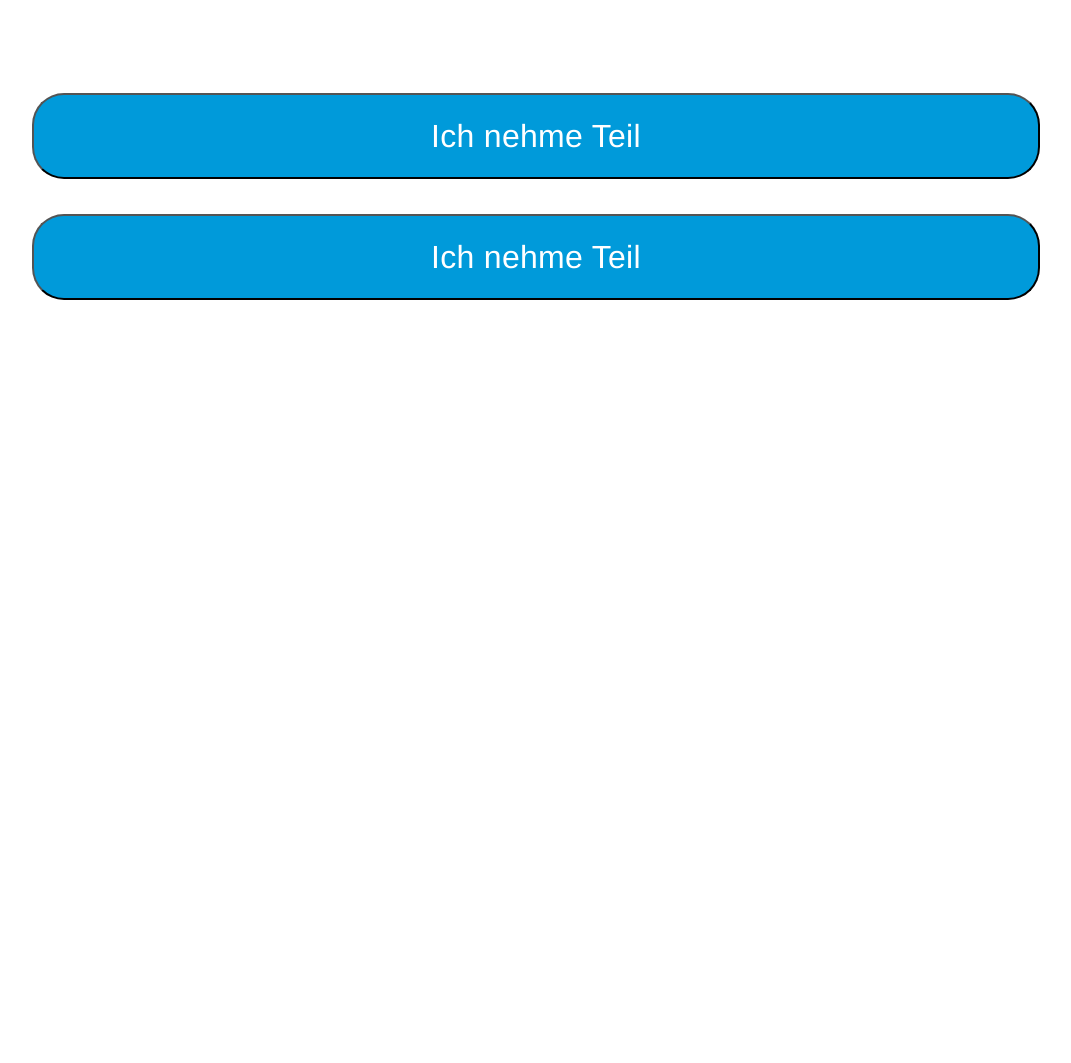
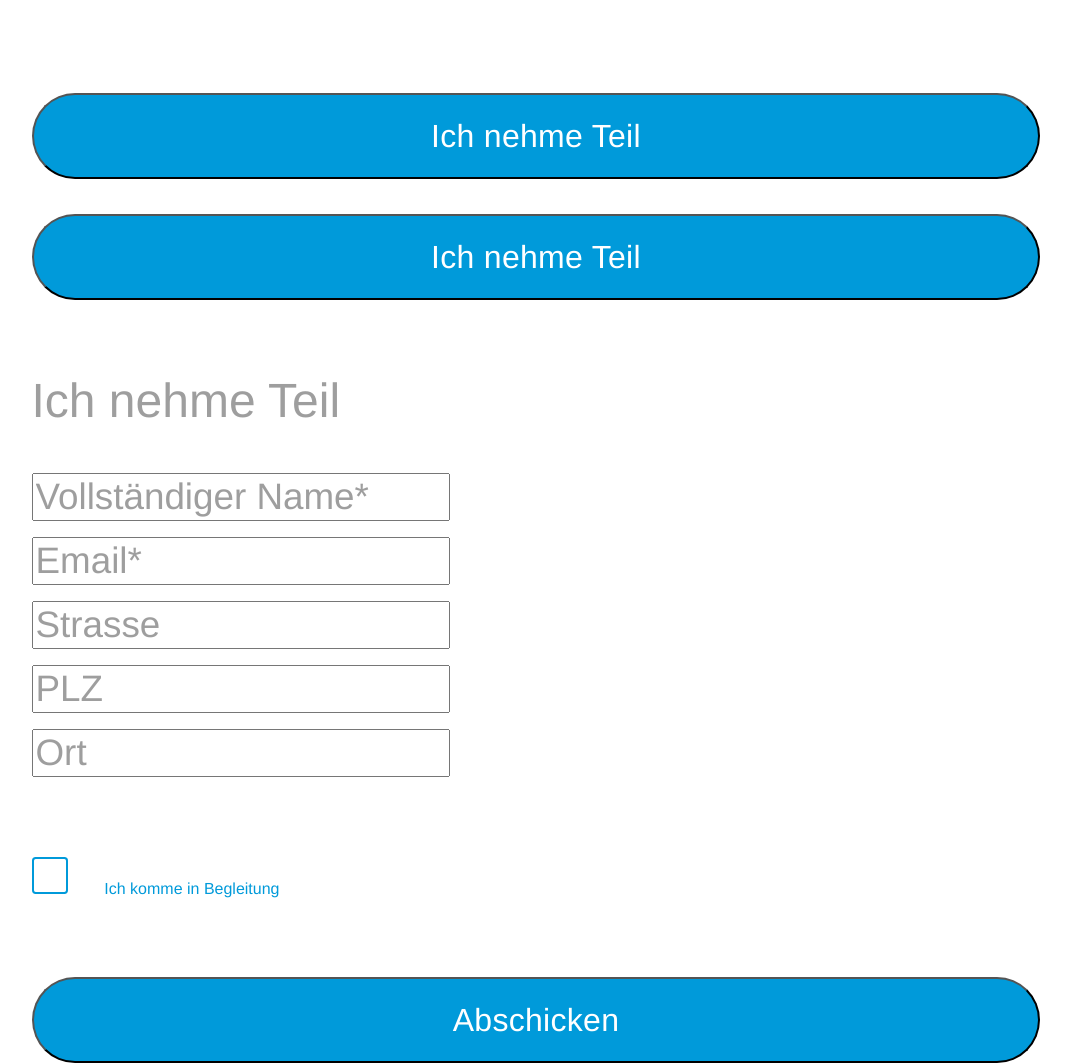
Before and after one commit to benisburgers/landing_page, a plain HTML site: page index.html in a window 1280 px wide. Shown: the part 1607-2670 px from the top of the page, without its empty margins (104-1175 px from the left). Before the commit the page ends 1907 px from the top, so only its background shows below. Drawn offline with nearby package versions, Linux system fonts and the light colour scheme.

Commit message:
Add form_positive to page

```diff
--- a/index.html
+++ b/index.html
@@ -54,12 +54,34 @@
               </div>
             </div>
             <div class="button-container grid">
-              <button type="button" name="button" class="">Ich nehme Teil</button>
-              <button type="button" name="button" class="">Ich nehme Teil</button>
+              <button type="button" name="button">Ich nehme Teil</button>
+              <button type="button" name="button">Ich nehme Teil</button>
             </div>
           </div>
         </section>
-        <section class="signup-page">
+        <section class="signup-page grid mobile-padding">
+          <div class="body">
+            <h1 class="mobile-heading">Ich nehme Teil</h1>
+            <div class="form-container">
+              <input type="text" name="name" placeholder="Vollständiger Name*" id="vname">
+              <input type="text" name="email" placeholder="Email*" id="email">
+              <input type="text" name="strasse" placeholder="Strasse" id="strasse" class="missing">
+              <input type="text" name="plz" placeholder="PLZ" id="plz" class="faulty">
+              <input type="text" name="ort" placeholder="Ort" id="ort">
+            </div>
+            <div class="entourage">
+              <input type="checkbox" name="entourage" id="entourage" class="hidden_checkbox">
+              <label for="entourage" class="visible_checkbox">
+                <img src="assets/checkbox_check.svg" alt="checkmark" id="checkmark">
+              </label>
+              <label for="entourage" class="text">Ich komme in Begleitung</label>
+              <div class="form-container">
+                <input type="text" name="name" placeholder="Vollständiger Name*" id="vname">
+                <input type="text" name="email" placeholder="Email*" id="email">
+              </div>
+            </div>
+            <button type="button" name="abschicken">Abschicken</button>
+          </div>
         </section>
         <section class="confirmation-page">
           <section class="confirmation-positive">
--- a/styles/header.scss
+++ b/styles/header.scss
@@ -17,6 +17,18 @@
   grid-gap: 1.33%;
 }
 
+button {
+  background-color: #009ADA;
+  color: #FFFFFF;
+  font-family: Helvetica;
+  font-size: 2rem;
+  letter-spacing: 0.29px;
+  text-align: center;
+  border-radius: 3rem;
+  line-height: 5rem;
+  width: 100%;
+}
+
 
  header {
   &.invisible {
@@ -28,6 +40,7 @@
   box-sizing: border-box;
   padding-top: 1.875rem;
   padding-bottom: 1.875rem;
+  background-color: white;
   .brand {
     display: flex;
     justify-content: space-between;
@@ -50,6 +63,7 @@
 }
 
 .content {
+
   .landing-page {
     .garage {
       width: 100%;
@@ -77,6 +91,7 @@
         }
       }
     }
+
     .button-container {
       margin-top: 10rem;
       button {
@@ -87,10 +102,74 @@
         font-size: 2rem;
       	letter-spacing: 0.29px;
       	text-align: center;
-        border-radius: 1em;
+        border-radius: 3rem;
         line-height: 5rem;
         margin-top: 2rem;
       }
     }
   }
+
+  .signup-page {
+    margin-top: 5rem;
+    .body {
+      grid-column: col-start 2 / span 10;
+    }
+    .form-container {
+      margin-top: 3rem;
+      input {
+        margin-top: 1rem;
+        display: block;
+        font-family: Helvetica;
+        font-size: 2.3rem;
+        font-weight: 300;
+        color: black;
+        &::placeholder {
+          color: rgba(0,0,0,0.38);
+          font-style: normal;
+        }
+        &.faulty {
+          color: red;
+        }
+        &.missing {
+          color: red;
+          font-style: italic;
+        }
+      }
+    }
+    .entourage {
+      margin: 5rem 0;
+      .form-container {
+        display: none;
+      }
+      .hidden_checkbox {
+        display: none;
+        &:checked {
+          ~ .visible_checkbox {
+            img {
+              background-color: #009ADA;
+            }
+          }
+          ~ .form-container {
+            display: block;
+          }
+        }
+      }
+      img {
+        background-color: white;
+        width: 2.3rem;
+        padding: .2rem;
+        box-sizing: border-box;
+        border: 0.125rem solid #009ADA;
+        border-radius: 10%;
+        display: inline-block;
+      }
+      .text {
+        font-family: Helvetica;
+        font-size: 1rem;
+        font-weight: 300;
+        color: #009ADA;
+        margin-left: 2rem;
+      }
+    }
+  }
 }
```
Also changed, not shown: assets/check.svg (added), assets/checkbox_check.svg (added), styles/style.css, 1 other file.
